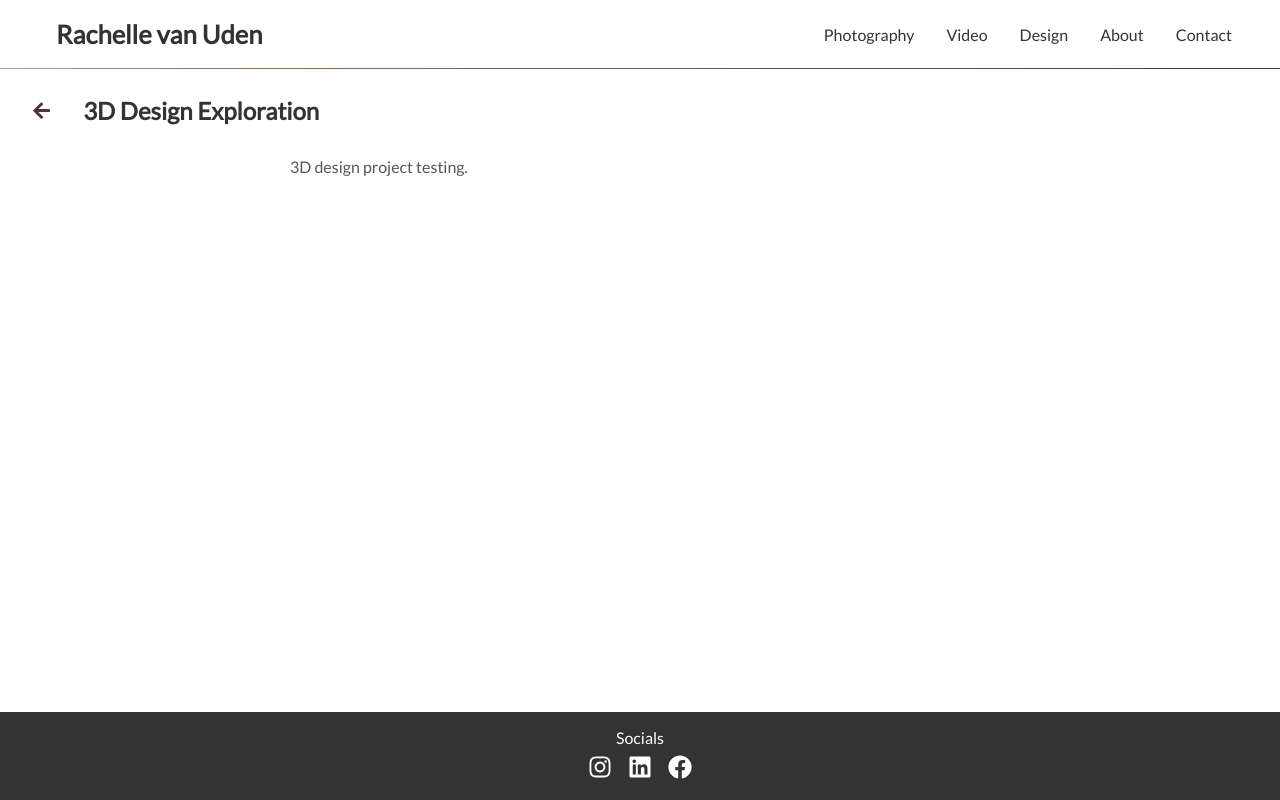
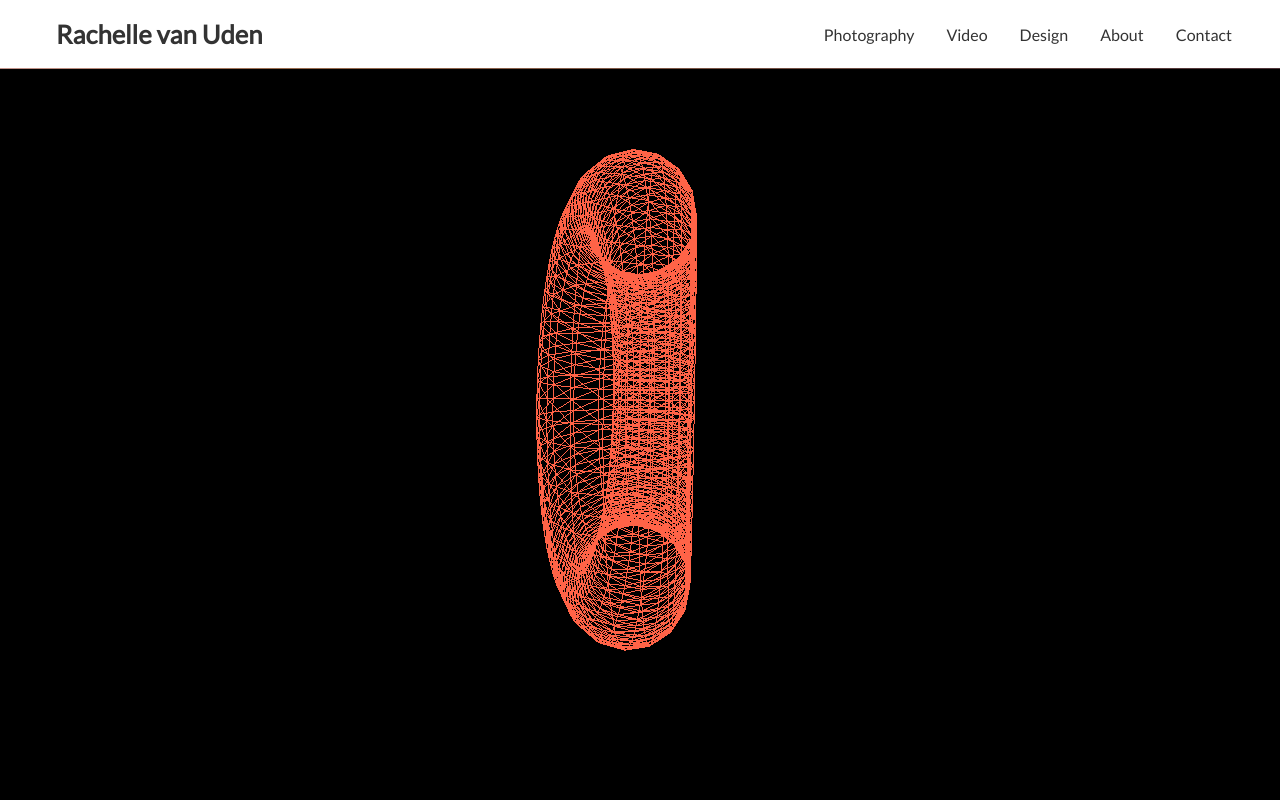
Before and after one commit to RachellevanUden/portfolio, a React (Vite) app in the folder Portfolio-rachelle/: page /design/3d-project in a window 1280 px wide. Built offline with nearby package versions, Linux system fonts and the light colour scheme.

Commit message:
Three.js-Basic-Torus-Test

```diff
--- a/Portfolio-rachelle/package.json
+++ b/Portfolio-rachelle/package.json
@@ -13,7 +13,8 @@
     "react": "^18.3.1",
     "react-dom": "^18.3.1",
     "react-icons": "^5.3.0",
-    "react-router-dom": "^6.28.0"
+    "react-router-dom": "^6.28.0",
+    "three": "^0.170.0"
   },
   "devDependencies": {
     "@eslint/js": "^9.13.0",
--- /dev/null
+++ b/Portfolio-rachelle/src/pages/ThreeDProject.css
@@ -0,0 +1,5 @@
+canvas {
+    position: fixed;
+    top: 0;
+    left: 0;
+}
--- a/Portfolio-rachelle/src/pages/ThreeDProject.jsx
+++ b/Portfolio-rachelle/src/pages/ThreeDProject.jsx
@@ -1,9 +1,16 @@
-import React from 'react';
+import React, { useEffect } from 'react';
 import { Link } from 'react-router-dom';
 import { FaArrowLeft } from 'react-icons/fa';
-import './Project.css';
+import '../pages/ThreeDProject.css';
+import { initializeThreeJS } from '../utils/threeDSetup';
+
 
 function ThreeDProject() {
+  useEffect(() => {
+    initializeThreeJS('bg');
+
+  }, [])
+
   return (
     <div className="project-detail">
       <div className="title-container">
@@ -13,7 +20,10 @@ function ThreeDProject() {
         <h2 className="project-title">3D Design Exploration</h2>
       </div>
       <p>3D design project testing.</p>
-      {/* Three.js canvas */}
+
+      <canvas id="bg"></canvas>
+
+
     </div>
   );
 }
--- /dev/null
+++ b/Portfolio-rachelle/src/utils/threeDSetup.js
@@ -0,0 +1,46 @@
+import * as THREE from 'three';
+
+export function initializeThreeJS(canvasId) {
+    const canvas = document.querySelector(`#${canvasId}`);
+
+
+//Scene
+const scene = new THREE.Scene();
+
+//Camera
+const camera = new THREE.PerspectiveCamera( 75, window.innerWidth / window.innerHeight, 0.1, 1000);
+
+
+//Renderer
+const renderer = new THREE.WebGLRenderer({
+    canvas: document.querySelector('#bg'),
+});
+
+renderer.setPixelRatio(window.devicePixelRatio);
+renderer.setSize(window.innerWidth, window.innerHeight);
+camera.position.setZ(30);
+
+renderer.render (scene, camera);
+
+const geometry = new THREE.TorusGeometry(10,3,16,100);
+const material = new THREE.MeshBasicMaterial( {color: 0xFF6347, wireframe:true});
+const torus = new THREE.Mesh(geometry, material);
+
+scene.add (torus);
+
+function animate() {
+    requestAnimationFrame (animate);
+
+    torus.rotation.x += 0.01;
+    torus.rotation.y += 0.005;
+    torus.rotation.z += 0.01;
+
+
+
+
+    renderer.render (scene, camera);
+}
+
+animate();
+
+}
```
Also changed, not shown: 1 other file (tests, documents, lock files or other folders).
